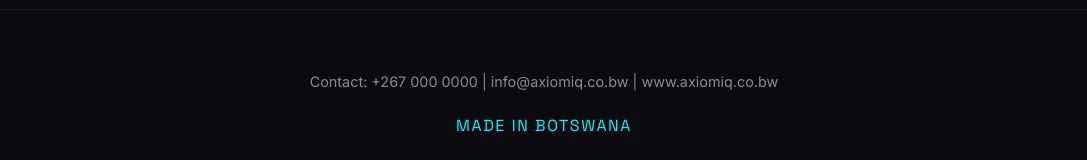
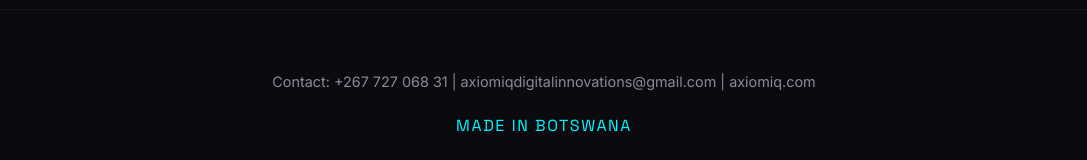
Before and after one commit to bida24-072/AXIOMIQ, a plain HTML site: page team.html in a window 1280 px wide. Shown: the part 1089-1249 px from the top of the page, without its empty margins (96-1183 px from the left). Drawn offline with Linux system fonts and the light colour scheme.

Commit message:
Update team.html

```diff
--- a/team.html
+++ b/team.html
@@ -60,7 +60,7 @@
     </section>
 
     <footer>
-        <p>Contact: +267 000 0000 | info@axiomiq.co.bw | www.axiomiq.co.bw</p>
+        <p>Contact: +267 727 068 31 | axiomiqdigitalinnovations@gmail.com | axiomiq.com</p>
         <div class="made-in">MADE IN BOTSWANA</div>
     </footer>
 
```
